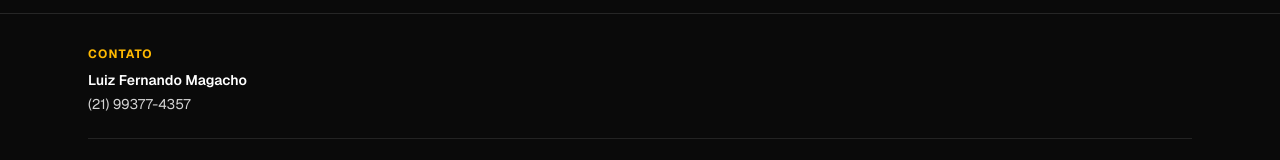
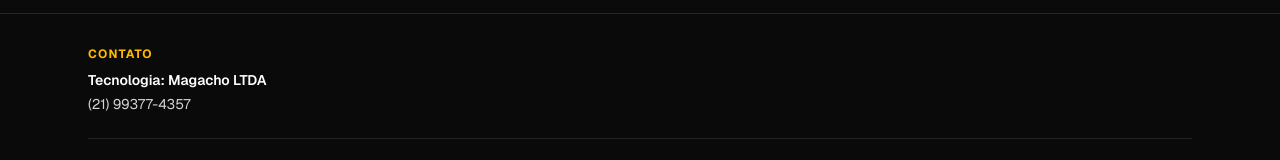
Before and after one commit to magacholuiz-dev/news-portal, a Next.js app: page /sobre in a window 1280 px wide. Shown: the part 1194-1354 px from the top of the page. Built offline with nearby package versions, Linux system fonts and the light colour scheme; no server answers; the database is empty.

Commit message:
Rodapé: contato como "Tecnologia: Magacho LTDA"
Co-Authored-By: Claude Sonnet 5.5 <noreply@anthropic.com>

```diff
--- a/src/app/(public)/layout.tsx
+++ b/src/app/(public)/layout.tsx
@@ -50,7 +50,7 @@ export default async function PublicLayout({
               Contato
             </p>
             <p className="mt-2 font-semibold text-white">
-              Luiz Fernando Magacho
+              Tecnologia: Magacho LTDA
             </p>
             <a
               href="https://wa.me/5521993774357"
```
